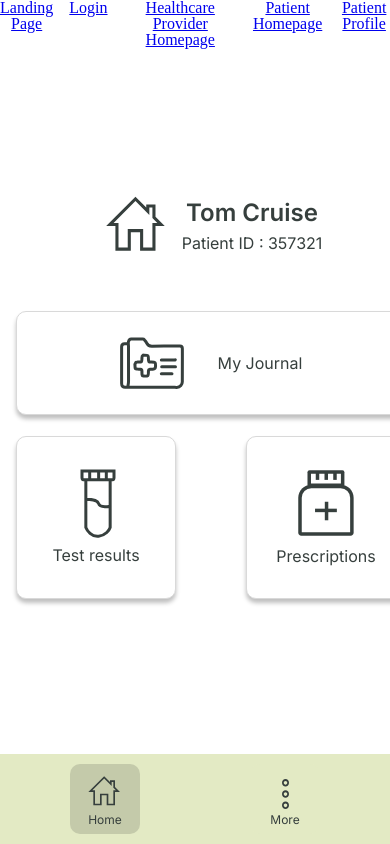
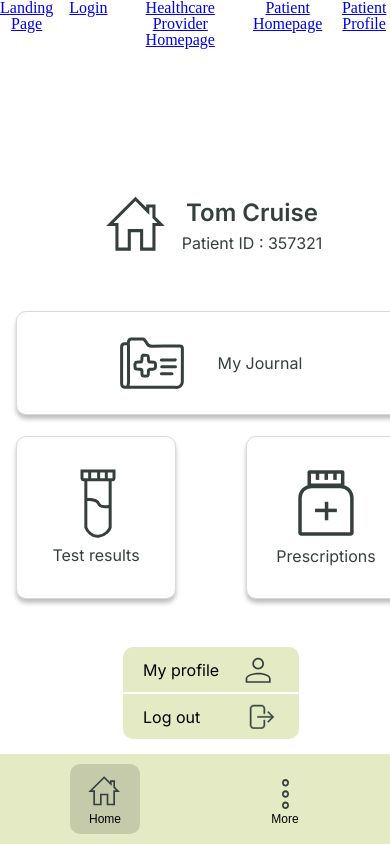
Before and after one commit to Natito9/LifePlus, a React (Create React App) app: page /patient/homepage in a window 390 px wide. Built offline with nearby package versions, Linux system fonts and the light colour scheme.

Commit message:
Conditionally display the NavBar based on different screen sizes

```diff
--- a/src/App.jsx
+++ b/src/App.jsx
@@ -25,6 +25,8 @@ function App() {
     <div className="App">
       <UserRoleProvider>
         <Header />
+        {/* Render the navbar if it is not on landingpage */}
+        {!isLandingPage && <NavBar />}
         <Routes>
           {/* Shared Routes */}
           <Route path="/" element={<LandingPage />} />
@@ -42,8 +44,6 @@ function App() {
           {/* Patient Routes */}
           <Route path="/patient/homepage" element={<PatientHomepage />} />
         </Routes>
-        {/* Render the navbar if it is not on landingpage */}
-        {!isLandingPage && <NavBar />}
       </UserRoleProvider>
     </div>
   );
--- a/src/components/layout/NavBar/NavBar.css
+++ b/src/components/layout/NavBar/NavBar.css
@@ -1,75 +1,21 @@
-.navbar {
-  display: flex;
-  position: fixed;
-  bottom: 0;
-  left: 0;
-  width: 100%;
-  height: 90px;
-  padding-left: 70px;
-  padding-right: 70px;
-  justify-content: space-between;
-  align-items: center;
-  background: #e3eac4;
-  box-sizing: border-box;
+.NavBarMobile {
+  display: none;
 }
 
-.btn {
-  display: flex;
-  flex-direction: column;
-  align-items: center;
-  justify-content: center;
-  background: #e3eac4;
-  width: 70px;
-  height: 70px;
-  border: none;
-  box-shadow: none;
-  font-size: 0.75rem;
-  cursor: pointer;
+.NavBarDesktop {
+  position: sticky;
+  top: 0;
+  display: none;
 }
 
-.btn:hover {
-  background-color: #c4caaa;
-  border-radius: 0.63rem;
-  padding: 5px 10px;
-  transition: background-color 0.3s ease;
+@media (max-width: 768px) {
+  .NavBarMobile {
+    display: block;
+  }
 }
 
-.homeNavIcon {
-  width: 40px;
-  height: 40px;
-  flex-shrink: 0;
-  aspect-ratio: 1/1;
-}
-
-.moreNavIcon {
-  width: 40px;
-  height: 40px;
-  flex-shrink: 0;
-  aspect-ratio: 1/1;
-}
-
-.navbar .homeNav.active {
-  background-color: #c4caaa;
-}
-
-@media (min-width: 600px) and (max-width: 1024px) {
-  .homeNavIcon {
-    width: 60px;
-    height: 60px;
-  }
-  .moreNavIcon {
-    width: 60px;
-    height: 60px;
-  }
-
-  .btn {
-    font-size: 1.5rem;
-    width: 120px;
-    height: 120px;
-  }
-  .navbar {
-    height: 140px;
-    padding-left: 150px;
-    padding-right: 150px;
+@media (min-width: 769px) {
+  .NavBarDesktop {
+    display: block;
   }
 }
--- a/src/components/layout/NavBar/NavBar.jsx
+++ b/src/components/layout/NavBar/NavBar.jsx
@@ -1,53 +1,18 @@
-import homeIcon from "../../../assets/icons/home.svg";
-import moreIcon from "../../../assets/icons/dotsVerticalMore.svg";
-import { useNavigate, useLocation } from "react-router-dom";
-import { useUserRole } from "../../UserRoleContext/UserRoleContext";
+import NavBarMobile from "./NavBarMobile";
+import NavBarDesktop from "./NavBarDesktop";
 import "./NavBar.css";
 
-const NavBar = () => {
-  const navigate = useNavigate();
-  const location = useLocation();
-  const { userRole } = useUserRole();
-
-  const isHomepageActive = location.pathname === "/patient/homepage" || location.pathname === "/hp/homepage";
-
+function NavBar() {
   return (
-    <nav className="navbar">
-      {userRole === "patient" ? (
-        <>
-          <button
-            className={`btn homeNav ${isHomepageActive ? "active" : ""}`}
-            onClick={() => navigate("/patient/homepage")}
-          >
-            <img src={homeIcon} alt="Home Icon" className="homeNavIcon" />
-            Home
-          </button>
-
-          <button className="btn moreNav">
-            {/* onclick open menu */}
-            <img src={moreIcon} alt="More Icon" className="moreNavIcon" />
-            More
-          </button>
-        </>
-      ) : (
-        <>
-          <button
-           className={`btn homeNav ${isHomepageActive ? "active" : ""}`}
-            onClick={() => navigate("/hp/homepage")}
-          >
-            <img src={homeIcon} alt="Home Icon" className="homeNavIcon" />
-            Home
-          </button>
-
-          <button className="btn moreNav">
-            {/* onclick open menu */}
-            <img src={moreIcon} alt="More Icon" className="moreNavIcon" />
-            More
-          </button>
-        </>
-      )}
-    </nav>
+    <>
+      <nav className="NavBar NavBarMobile">
+        <NavBarMobile />
+      </nav>
+      <nav className="NavBar NavBarDesktop">
+        <NavBarDesktop />
+      </nav>
+    </>
   );
-};
+}
 
 export default NavBar;
--- a/src/components/layout/NavBar/NavBarDesktop.css
+++ b/src/components/layout/NavBar/NavBarDesktop.css
@@ -3,7 +3,8 @@
     width: 100%;
     justify-content: space-between;
     align-items: center;
-    margin: 0 50px;
+ /*    margin: 0 50px; */
+    background-color: var(--primary-color);
 }
 
 .logoDesktop {
--- /dev/null
+++ b/src/components/layout/NavBar/NavBarMobile.css
@@ -0,0 +1,77 @@
+.navbar {
+    display: flex;
+    position: fixed;
+    bottom: 0;
+    left: 0;
+    right: 0;
+    width: 100%;
+    height: 90px;
+    padding-left: 70px;
+    padding-right: 70px;
+    justify-content: space-between;
+    align-items: center;
+    background: #e3eac4;
+    box-sizing: border-box;
+  }
+
+  .btn {
+    display: flex;
+    flex-direction: column;
+    align-items: center;
+    justify-content: center;
+    background: #e3eac4;
+    width: 70px;
+    height: 70px;
+    border: none;
+    box-shadow: none;
+    font-size: 0.75rem;
+    cursor: pointer;
+  }
+
+  .btn:hover {
+    background-color:  var(--hover-active-color);
+    border-radius: 0.63rem;
+    padding: 5px 10px;
+    transition: background-color 0.3s ease;
+  }
+
+  .homeNavIcon {
+    width: 40px;
+    height: 40px;
+    flex-shrink: 0;
+    aspect-ratio: 1/1;
+  }
+
+  .moreNavIcon {
+    width: 40px;
+    height: 40px;
+    flex-shrink: 0;
+    aspect-ratio: 1/1;
+  }
+
+  .navbar .homeNav.active {
+    background-color: var(--hover-active-color);
+    border-radius: 0.63rem;
+  }
+
+  @media (min-width: 600px) and (max-width: 1024px) {
+    .homeNavIcon {
+      width: 60px;
+      height: 60px;
+    }
+    .moreNavIcon {
+      width: 60px;
+      height: 60px;
+    }
+
+    .btn {
+      font-size: 1.5rem;
+      width: 120px;
+      height: 120px;
+    }
+    .navbar {
+      height: 140px;
+      padding-left: 150px;
+      padding-right: 150px;
+    }
+  }
--- /dev/null
+++ b/src/components/layout/NavBar/NavBarMobile.jsx
@@ -0,0 +1,53 @@
+import homeIcon from "../../../assets/icons/home.svg";
+import moreIcon from "../../../assets/icons/dotsVerticalMore.svg";
+import { useNavigate, useLocation } from "react-router-dom";
+import { useUserRole } from "../../UserRoleContext/UserRoleContext";
+import "./NavBarMobile.css";
+
+const NavBar = () => {
+  const navigate = useNavigate();
+  const location = useLocation();
+  const { userRole } = useUserRole();
+
+  const isHomepageActive = location.pathname === "/patient/homepage" || location.pathname === "/hp/homepage";
+
+  return (
+    <nav className="navbar">
+      {userRole === "patient" ? (
+        <>
+          <button
+            className={`btn homeNav ${isHomepageActive ? "active" : ""}`}
+            onClick={() => navigate("/patient/homepage")}
+          >
+            <img src={homeIcon} alt="Home Icon" className="homeNavIcon" />
+            Home
+          </button>
+
+          <button className="btn moreNav">
+            {/* onclick open menu */}
+            <img src={moreIcon} alt="More Icon" className="moreNavIcon" />
+            More
+          </button>
+        </>
+      ) : (
+        <>
+          <button
+           className={`btn homeNav ${isHomepageActive ? "active" : ""}`}
+            onClick={() => navigate("/hp/homepage")}
+          >
+            <img src={homeIcon} alt="Home Icon" className="homeNavIcon" />
+            Home
+          </button>
+
+          <button className="btn moreNav">
+            {/* onclick open menu */}
+            <img src={moreIcon} alt="More Icon" className="moreNavIcon" />
+            More
+          </button>
+        </>
+      )}
+    </nav>
+  );
+};
+
+export default NavBar;
--- /dev/null
+++ b/src/components/layout/NavBar/NavBarMobileModal/NavBarMobileModal.css
@@ -0,0 +1,33 @@
+.btnNavbarMobileModalContainer{
+    display: flex;
+    flex-direction: column;
+    gap:0.15rem
+}
+
+.btnNavbarMobileModalContainer button:hover{
+    background-color: #c2c8A5;
+    cursor: pointer;
+}
+
+.btnMyProfile,
+.btnLogOut {
+  display: flex;
+  justify-content: space-between;
+  align-items: center;
+  padding: 0.6rem 1.25rem;
+  width: 11rem;
+  height: 2.8125rem;
+  font-family: "Inter", sans-serif;
+  font-size: 1rem;
+  border: none;
+  background-color: var(--primary-color);
+}
+
+.btnMyProfile{
+    border-radius: 0.625rem 0.625rem 0rem 0rem;
+}
+
+.btnLogOut{
+    border-radius: 0rem 0rem 0.625rem 0.625rem;
+    padding-right: 1.5rem;
+}
--- /dev/null
+++ b/src/components/layout/NavBar/NavBarMobileModal/NavBarMobileModal.jsx
@@ -0,0 +1,28 @@
+import React from "react";
+import "./NavBarMobileModal.css";
+import profileIcon from "../../../../assets/icons/profile.svg";
+import logOutIcon from "../../../../assets/icons/logOut.svg";
+import { useNavigate } from "react-router-dom";
+
+function NavBarMobileModal() {
+  const navigate = useNavigate();
+
+  return (
+    <div className="btnNavbarMobileModalContainer">
+      <button
+        className="btnMyProfile"
+        onClick={() => navigate("/user-profile")}
+      >
+        My profile
+        <img src={profileIcon} alt="Profile Icon" />
+      </button>
+
+      <button className="btnLogOut" onClick={() => navigate("/")}>
+        Log out
+        <img src={logOutIcon} alt="Log Out Icon" />
+      </button>
+    </div>
+  );
+}
+
+export default NavBarMobileModal;
--- a/src/components/ui/ButtonsPatientHomepage/ButtonsPatientHomepage.css
+++ b/src/components/ui/ButtonsPatientHomepage/ButtonsPatientHomepage.css
@@ -1,5 +1,5 @@
 
-button {
+.btnsPHomepageContainer button {
   display: flex;
   justify-content: center;
   align-items: center;
@@ -12,7 +12,7 @@ button {
   font-size: 1rem;
 }
 
-button:active {
+.btnsPHomepageContainer button:active {
   background: var(--primary-color);
 }
 
--- a/src/routes/patient/PatientHomepage/PatientHomepage.css
+++ b/src/routes/patient/PatientHomepage/PatientHomepage.css
@@ -42,5 +42,4 @@
     font-size: 1rem;
     justify-self:left;
     font-family: "Inter", sans-serif;
-
 }
--- a/src/routes/patient/PatientHomepage/PatientHomepage.jsx
+++ b/src/routes/patient/PatientHomepage/PatientHomepage.jsx
@@ -1,6 +1,7 @@
 import "./PatientHomepage.css";
 import homeIcon from "../../../assets/icons/home.svg";
 import ButtonsPatientHomepage from "../../../components/ui/ButtonsPatientHomepage/ButtonsPatientHomepage";
+import NavBarMobileModal from "../../../components/layout/NavBar/NavBarMobileModal/NavBarMobileModal";
 
 function PatientHomepage() {
   return (
@@ -13,6 +14,7 @@ function PatientHomepage() {
         </div>
       </header>
       <ButtonsPatientHomepage />
+      <NavBarMobileModal />
     </div>
   );
 }
--- a/src/routes/shared/LandingPage/LandingPage.css
+++ b/src/routes/shared/LandingPage/LandingPage.css
@@ -49,9 +49,14 @@
   font-family: "Inter", sans-serif;
   font-weight: 500;
   font-size: 1.1rem;
+  background: var(--background-color);
   border-radius: 0.6rem;
   border: 2px solid var(--text-color);
   cursor: pointer;
+}
+
+.landingPageContainer button:active {
+  background: var(--primary-color);
 }
 
 .termsAcceptance {
```
